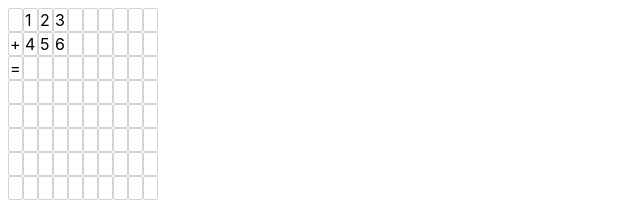
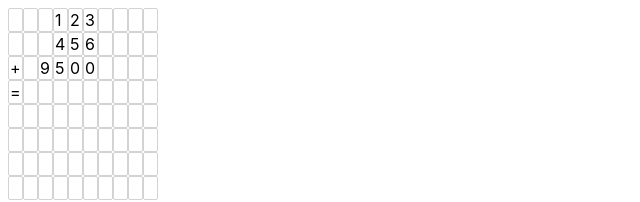
Before and after one commit to MaMe1812/WriCalPra, a Svelte app: page / in a window 1280 px wide. Shown: the top 202 px of the page, without its empty margins (0-640 px from the left). Built offline with nearby package versions, Linux system fonts and the light colour scheme.

Commit message:
addNumber /w right align.

```diff
--- a/src/helper.js
+++ b/src/helper.js
@@ -1,37 +1,6 @@
 export function getCellInfos(operation, level) {
-  // 34*2=68
-  let operands = [123, 456];
+  let operands = [123, 456, 9500];
   return fillCellInfoMatrix(operation, operands);
-
-  let cellInfos = [
-    [
-      { task: true },
-      { displayValue: "3", task: true },
-      { displayValue: "4", task: true },
-      { displayValue: "*", task: true },
-      { displayValue: "2", task: true },
-      { displayValue: "=", task: true },
-      { displayValue: " ", solutionValue: "6" },
-      { displayValue: " ", solutionValue: "8" },
-      { displayValue: " " },
-      { displayValue: " " },
-    ],
-
-    [
-      { task: true },
-      { displayValue: "3", task: true },
-      { displayValue: "4", task: true },
-      { displayValue: "*", task: true },
-      { displayValue: "2", task: true },
-      { displayValue: "=", task: true },
-      { displayValue: " ", solutionValue: "6" },
-      { displayValue: " ", solutionValue: "8" },
-      { displayValue: " " },
-      { displayValue: " " },
-    ],
-  ];
-  console.log("test");
-  return cellInfos;
 }
 
 function createCellInfoMatrix() {
@@ -58,9 +27,23 @@ function fillCellInfoMatrix(operation, operands) {
   setDisplayValue("=", matrix, nrOperands, 0);
   const sum = (accumulator, currentValue) => accumulator + currentValue;
   let result = operands.reduce(sum);
-  addNumber(result, matrix, nrOperands, 1, true);
-  addNumber(operands[0], matrix, 0, 1);
-  addNumber(operands[1], matrix, 1, 1);
+  var endIndex = addNumber({
+    number: result,
+    matrix,
+    rowIndex: nrOperands,
+    refColIndex: 1,
+    isResult: true,
+  });
+  for (let index = 0; index < operands.length; index++) {
+    const operand = operands[index];
+    addNumber({
+      number: operand,
+      matrix,
+      rowIndex: index,
+      refColIndex: endIndex + 1,
+      alignRight: true,
+    });
+  }
 
   return matrix;
 }
@@ -73,13 +56,24 @@ function setSolutionValue(char, matrix, rowIndex, colIndex) {
   matrix[rowIndex][colIndex].solutionValue = char;
 }
 
-function addNumber(number, matrix, rowIndex, colIndex, isResult = false) {
+function addNumber({
+  number,
+  matrix,
+  rowIndex,
+  refColIndex,
+  isResult,
+  alignRight,
+}) {
   var chars = number.toString().split("");
-  for (let index = 0; index < chars.length; index++) {
+  for (var index = 0; index < chars.length; index++) {
+    let colIndex = refColIndex + index;
+    if (alignRight) colIndex -= chars.length;
+
     if (isResult) {
-      setSolutionValue(chars[index], matrix, rowIndex, colIndex + index);
+      setSolutionValue(chars[index], matrix, rowIndex, colIndex);
     } else {
-      setDisplayValue(chars[index], matrix, rowIndex, colIndex + index);
+      setDisplayValue(chars[index], matrix, rowIndex, colIndex);
     }
   }
+  return index;
 }
```
